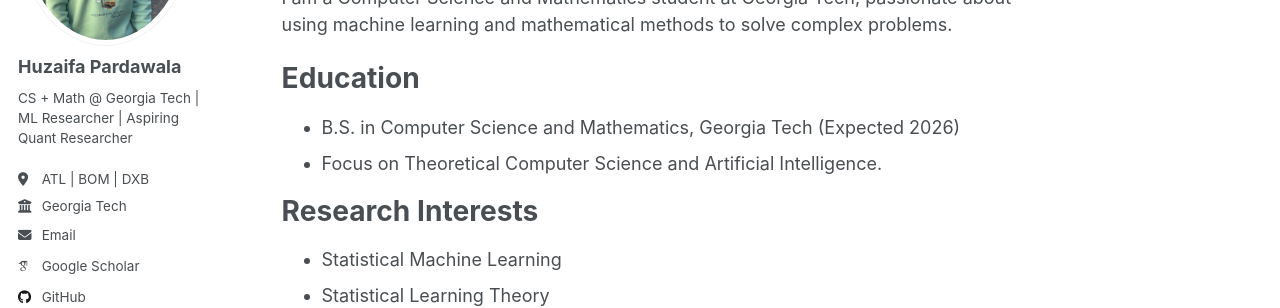
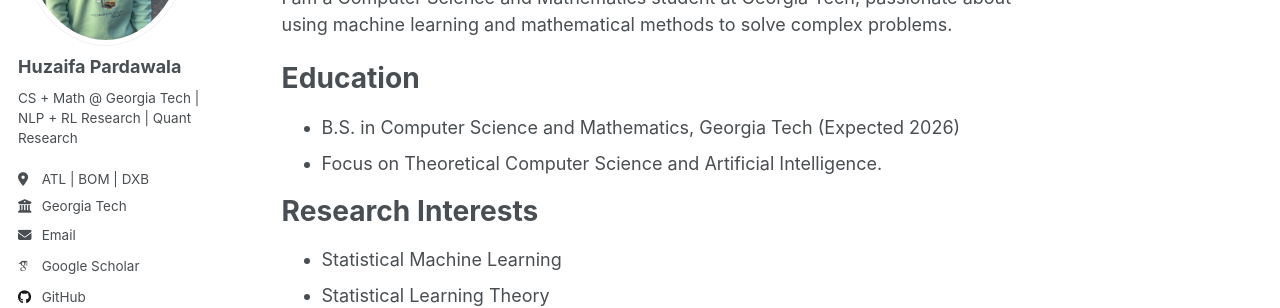
Before and after one commit to huzaifahp7/huzaifahp7.github.io, a Jekyll site: the page built from _pages/about.md, in a window 1280 px wide. Shown: the part 282-590 px from the top of the page. Built offline with Jekyll 4.4.1, drawn with Linux system fonts in a browser that asks for light colours; some web fonts are replaced.

Commit message:
ruff fixes

```diff
--- a/_config.yml
+++ b/_config.yml
@@ -25,7 +25,7 @@ author:
   avatar: "profile.jpg"
   name: "Huzaifa Pardawala"
   pronouns: # example: "she/her"
-  bio: "CS + Math @ Georgia Tech | ML Researcher | Aspiring Quant Researcher"
+  bio: "CS + Math @ Georgia Tech | NLP + RL Research | Quant Research"
   location: "ATL | BOM | DXB"
   employer: "Georgia Tech"
   uri: # URL
```
